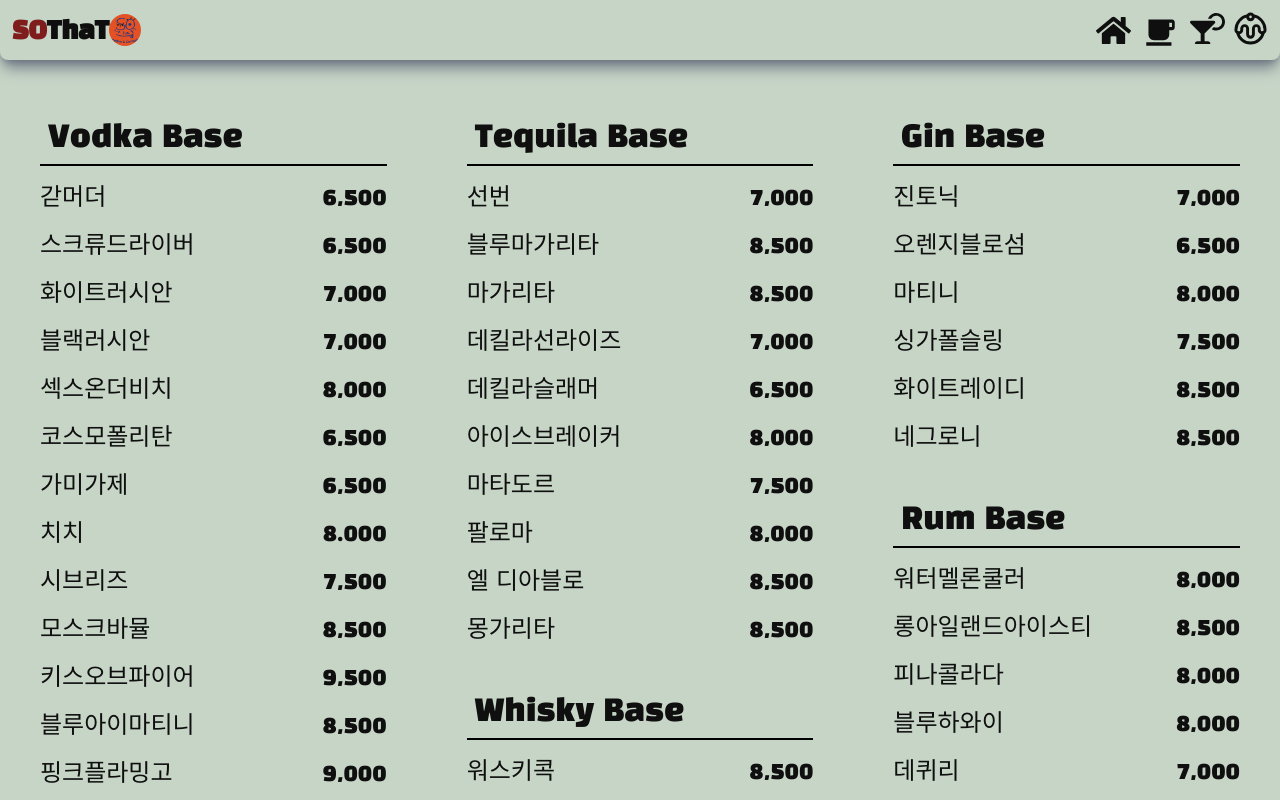
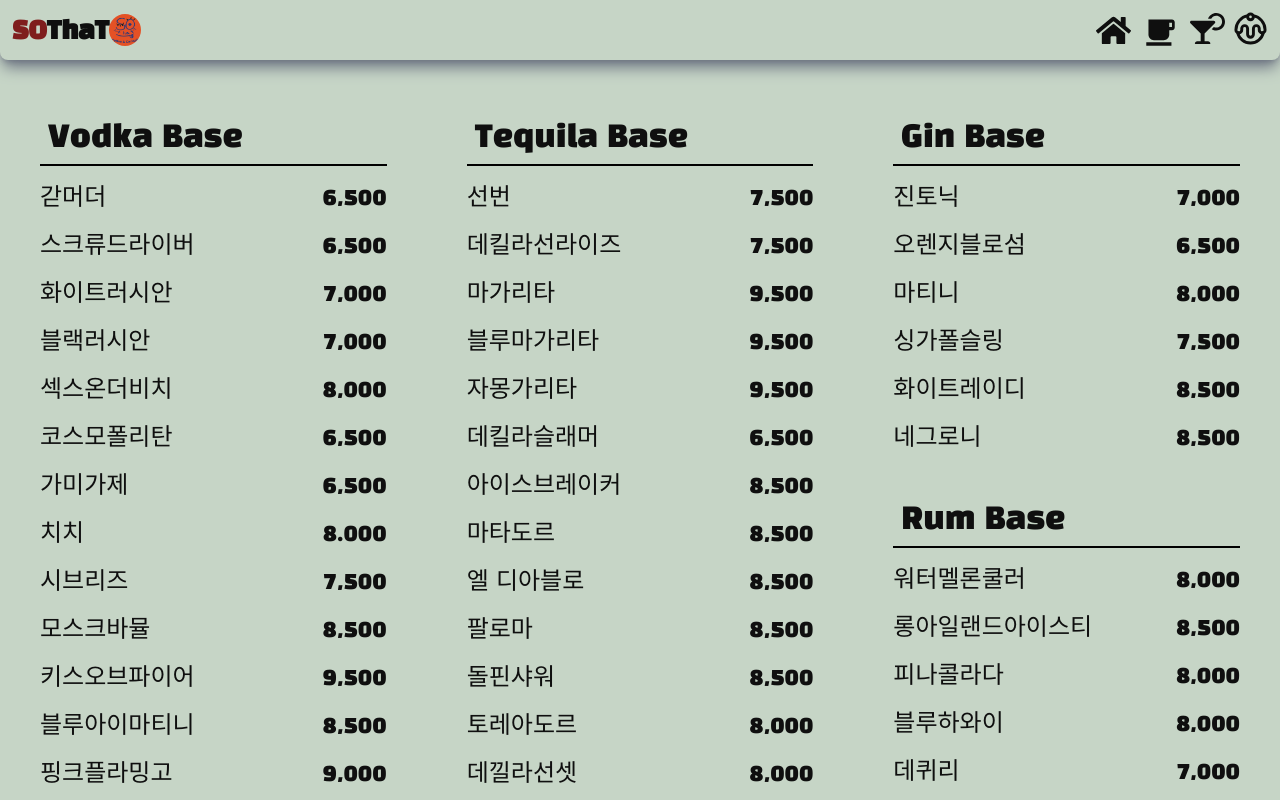
Before and after one commit to jaewoo-ahn/soThat, a React (Create React App) app: page /barmenu in a window 1280 px wide. Shown: the top 800 px of the page. Built offline with nearby package versions, Linux system fonts and the light colour scheme.

Commit message:
data : tequila base

```diff
--- a/src/data/bar.js
+++ b/src/data/bar.js
@@ -116,16 +116,71 @@ export const barmenu = [
   {
     base: "Tequila Base",
     items: [
-      { name: "선번", price: "7,000" },
-      { name: "블루마가리타", price: "8,500" },
-      { name: "마가리타", price: "8,500" },
-      { name: "데킬라선라이즈", price: "7,000" },
-      { name: "데킬라슬래머", price: "6,500" },
-      { name: "아이스브레이커", price: "8,000" },
-      { name: "마타도르", price: "7,500" },
-      { name: "팔로마", price: "8,000" },
-      { name: "엘 디아블로", price: "8,500" },
-      { name: "몽가리타", price: "8,500" },
+      {
+        name: "선번",
+        price: "7,500",
+        ingredient: ["데킬라", "오렌지향", "크랜베리"],
+      },
+      {
+        name: "데킬라선라이즈",
+        price: "7,500",
+        ingredient: ["데킬라", "오렌지쥬스", "석류"],
+      },
+      {
+        name: "마가리타",
+        price: "9,500",
+        ingredient: ["데킬라", "미도리", "유자", "라임"],
+      },
+      {
+        name: "블루마가리타",
+        price: "9,500",
+        ingredient: ["데킬라", "블루큐라소", "미도리", "유자", "라임"],
+      },
+      {
+        name: "자몽가리타",
+        price: "9,500",
+        ingredient: ["데킬라", "자몽리큐르", "유자", "라임"],
+      },
+      {
+        name: "데킬라슬래머",
+        price: "6,500",
+        ingredient: ["데킬라", "토닉워터", "one shot"],
+      },
+      {
+        name: "아이스브레이커",
+        price: "8,500",
+        ingredient: ["데킬라", "오렌지향", "자몽", "석류"],
+      },
+      {
+        name: "마타도르",
+        price: "8,500",
+        ingredient: ["데킬라", "파인애플", "라임"],
+      },
+      {
+        name: "엘 디아블로",
+        price: "8,500",
+        ingredient: ["데킬라", "진저에일", "라임"],
+      },
+      {
+        name: "팔로마",
+        price: "8,500",
+        ingredient: ["데킬라", "라임", "지몽"],
+      },
+      {
+        name: "돌핀샤워",
+        price: "8,500",
+        ingredient: ["데킬라", "블루큐라소", "생크림", "소금", "말리부"],
+      },
+      {
+        name: "토레아도르",
+        price: "8,000",
+        ingredient: ["데킬라", "아마레또", "라임"],
+      },
+      {
+        name: "데낄라선셋",
+        price: "8,000",
+        ingredient: ["데킬라", "망고", "석류"],
+      },
     ],
   },
   {
```
